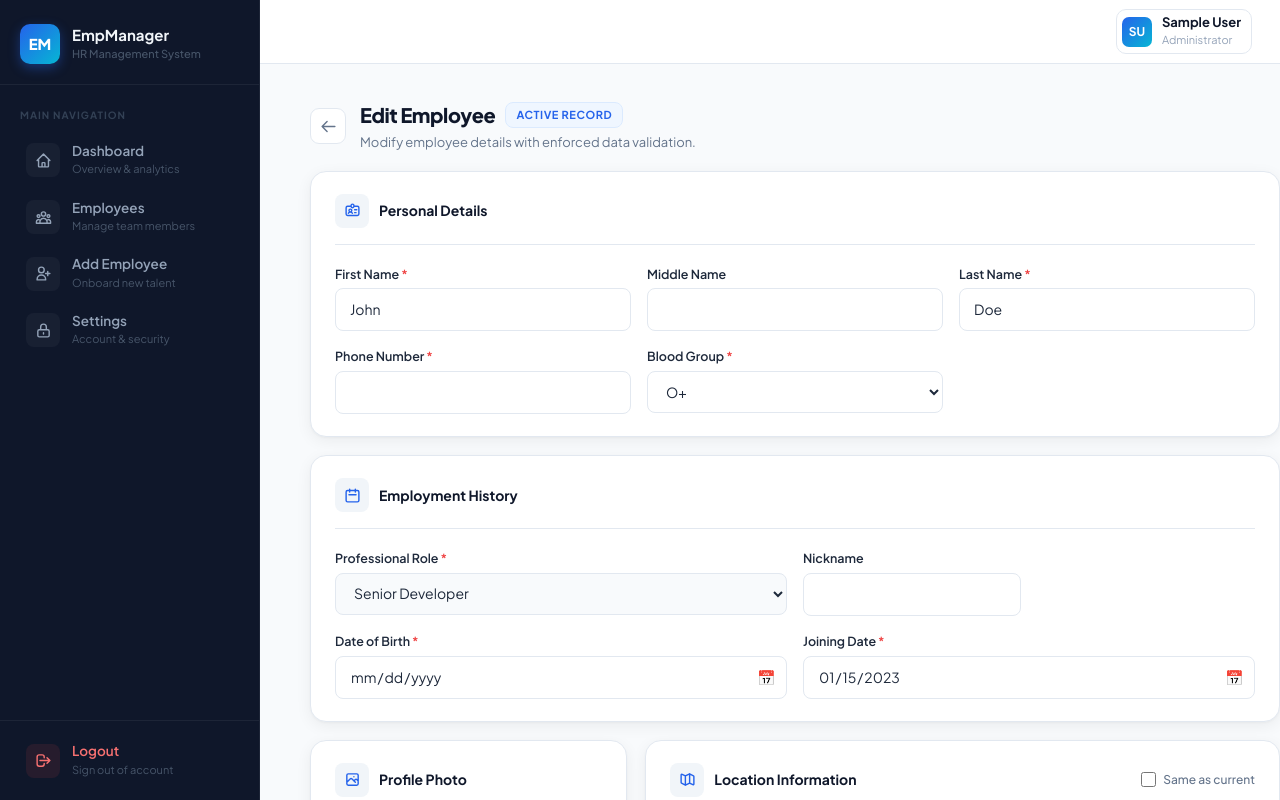
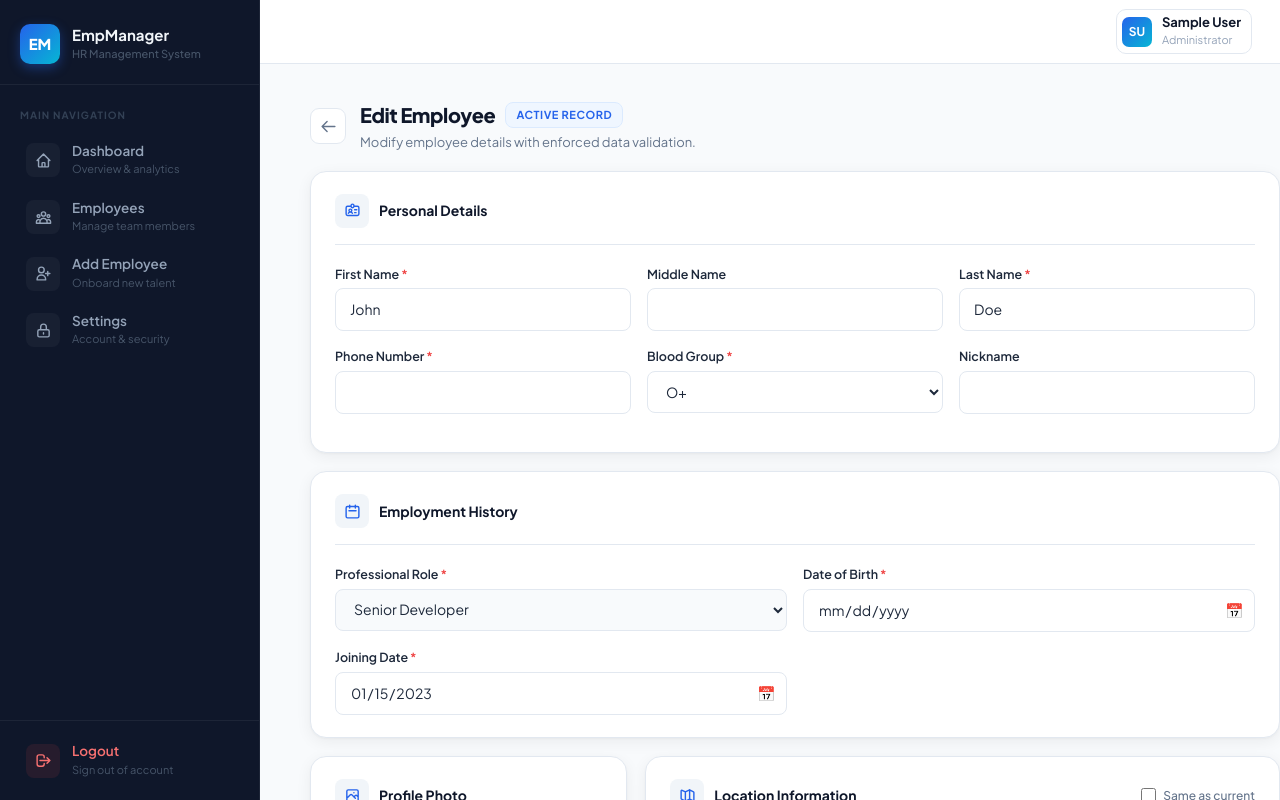
Before and after one commit to pushkar-0553/Employee_Testing, a React (Vite) app: page /edit-employee/1 in a window 1280 px wide. Shown: the top 800 px of the page. Built offline with nearby package versions, Linux system fonts and the light colour scheme; sample sign-in values are in the browser's storage.

Commit message:
Remove duplicate Nickname field in EditEmployee
Removed duplicate Nickname field and adjusted layout.

```diff
--- a/src/pages/EditEmployee.jsx
+++ b/src/pages/EditEmployee.jsx
@@ -323,6 +323,9 @@ export default function EditEmployee() {
                 {BLOOD_GROUPS.map(bg => <option key={bg} value={bg}>{bg}</option>)}
               </select>
             </div>
+            <Field disabled={isExited} label="Nickname" name="nick_name" value={form.nick_name} onChange={handleChange} error={errors.nick_name} />
+
+            <div style={{ gridColumn: 'span 1' }}></div>
           </div>
         </SectionCard>
 
@@ -353,9 +356,7 @@ export default function EditEmployee() {
   )}
 </div>
             </div>
-            <Field disabled={isExited} label="Nickname" name="nick_name" value={form.nick_name} onChange={handleChange} error={errors.nick_name} />
 
-            <div style={{ gridColumn: 'span 1' }}></div>
 
             <div className="date-field-wrapper" style={{ gridColumn: 'span 2' }}>
                 <Field disabled={isExited} label="Date of Birth" name="dob" type="date" required value={form.dob} onChange={handleChange} error={errors.dob} />
```
